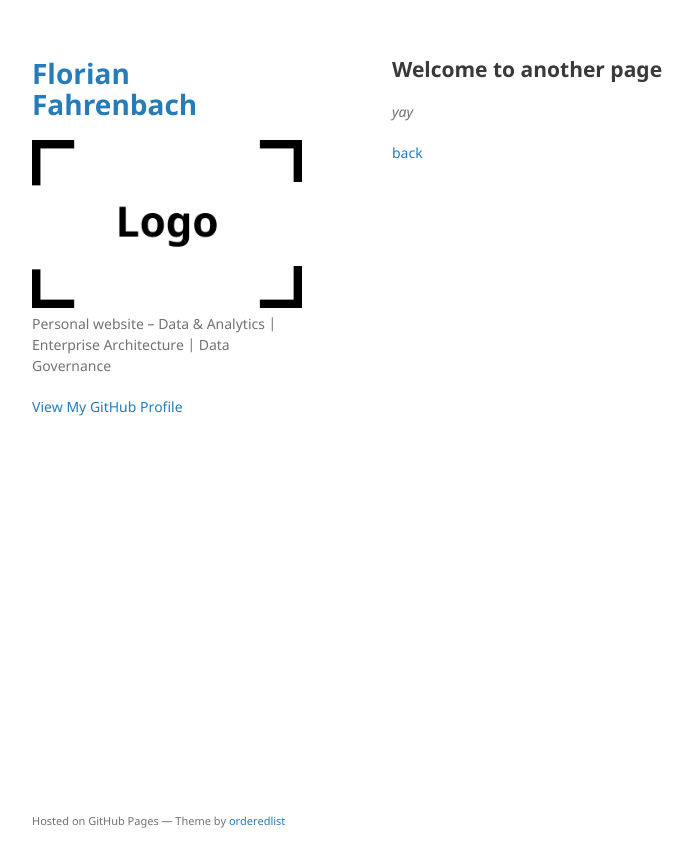
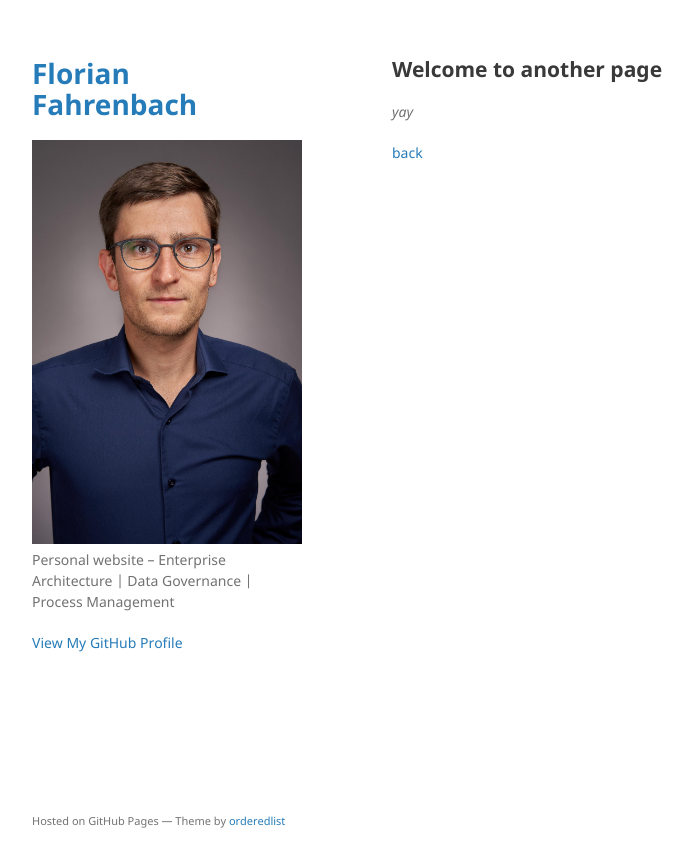
Before and after one commit to ffahrenb/ffahrenb.github.io, a Jekyll site: the page built from another-page.md, in a window 1280 px wide. Shown: the top 867 px of the page, without its empty margins (178-871 px from the left). Built offline with Jekyll 4.4.1, drawn with Linux system fonts in a browser that asks for light colours; our own code applies the rules of GitHub Pages for plain Markdown files.

Commit message:
uploaded image
uploaded image

```diff
--- a/_config.yml
+++ b/_config.yml
@@ -1,6 +1,6 @@
 title: Florian Fahrenbach
-description: Personal website – Data & Analytics | Enterprise Architecture | Data Governance
-logo: /assets/img/logo.png
+description: Personal website – Enterprise Architecture | Data Governance | Process Management
+logo: /assets/img/FlorianFahrenbach.jpg
 show_downloads: false  # Cayman doesn’t usually use this, so you can disable
 google_analytics:      # keep empty or add your GA ID if you want tracking
 
```
Also changed, not shown: assets/img/FlorianFahrenbach.jpg (added).
